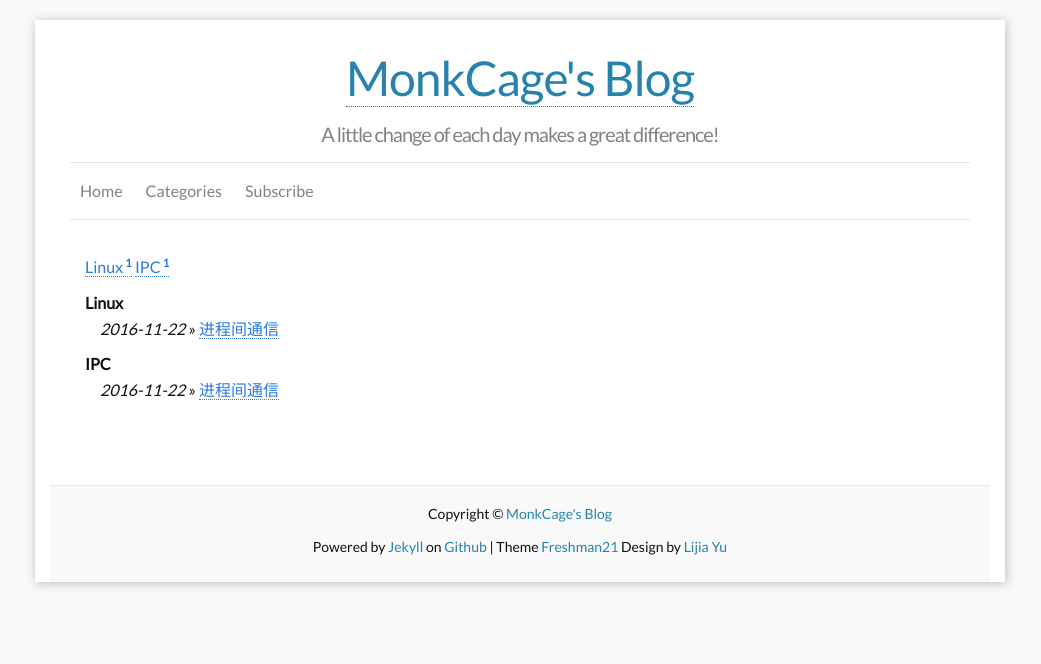
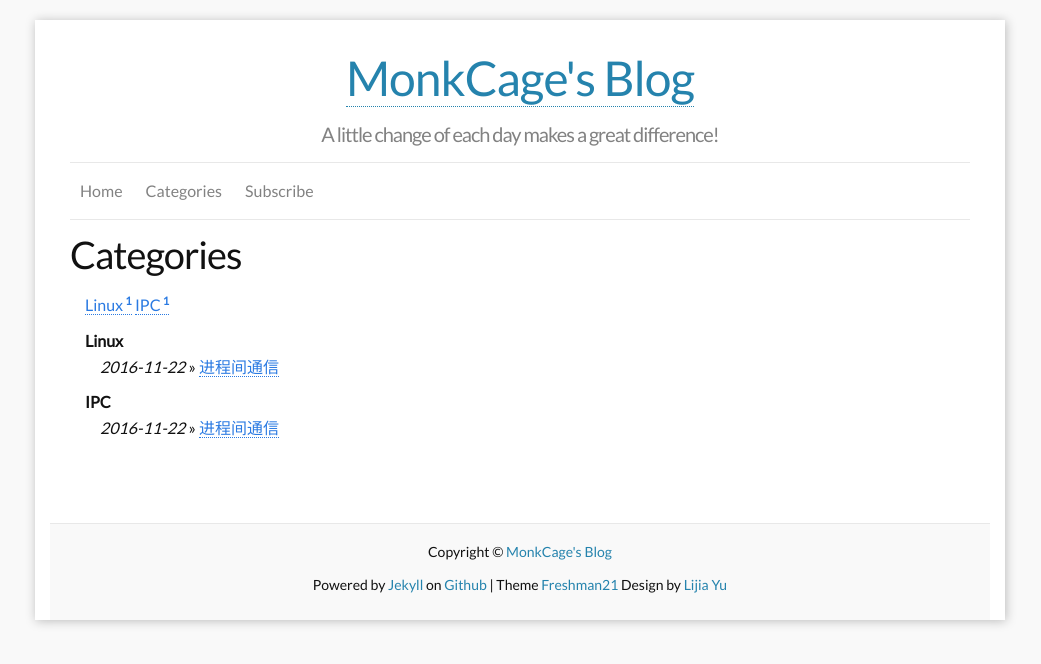
Before and after one commit to monkcage/blog, a Jekyll site: the page built from b_categories.md, in a window 1280 px wide. Shown: the top 664 px of the page, without its empty margins (120-1161 px from the left). Built offline with Jekyll 4.4.1, drawn with Linux system fonts in a browser that asks for light colours.

Commit message:
Update page.html

```diff
--- a/_layouts/page.html
+++ b/_layouts/page.html
@@ -4,7 +4,7 @@
 <div class="post">
 
   <header class="post-header">
-    <h1 class="post-title">{{ page.title | replace: page.title, site.locales[site.default_locale][page.title] }}</h1>
+    <h1 class="post-title">{{ page.title }}</h1>
   </header>
 
   <article class="post-content">
```
